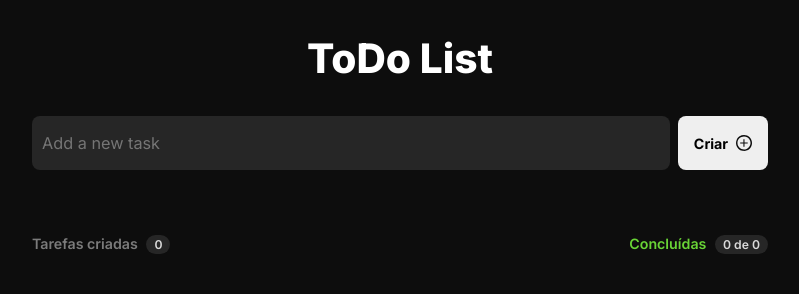
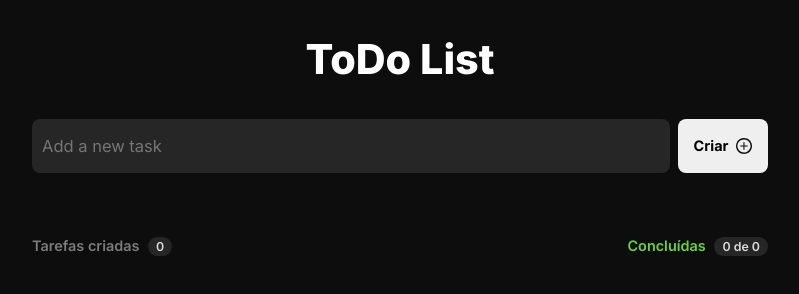
Before and after one commit to KevinCF5/ToDo-list-VC, a website: page index.html in a window 1280 px wide. Shown: the full height of the page, 240-1039 px from the left. Drawn offline with nearby package versions, Linux system fonts and the light colour scheme; files that its build step writes are made by us from their sources.

```diff
--- a/src/scss/styles.scss
+++ b/src/scss/styles.scss
@@ -3,13 +3,13 @@
 }
 
 html {
-  font-size: 63.5%;
+  font-size: 64.5%;
 }
 
 body {
   background-color: #0d0d0d;
   color: #f2f2f2;
-  font-size: 1.4rem;
+  font-size: 1.65rem;
 }
 
 .container {
```
